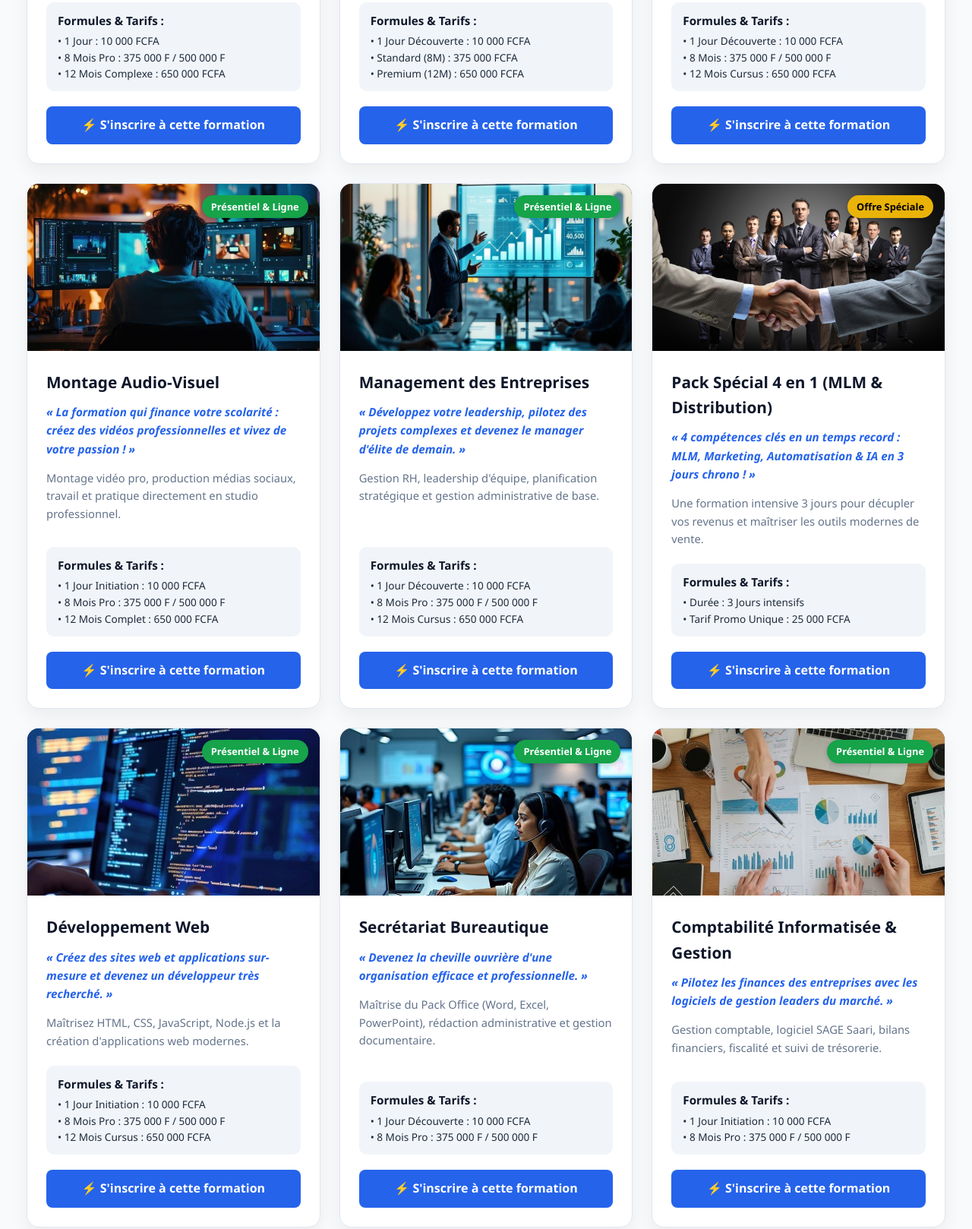
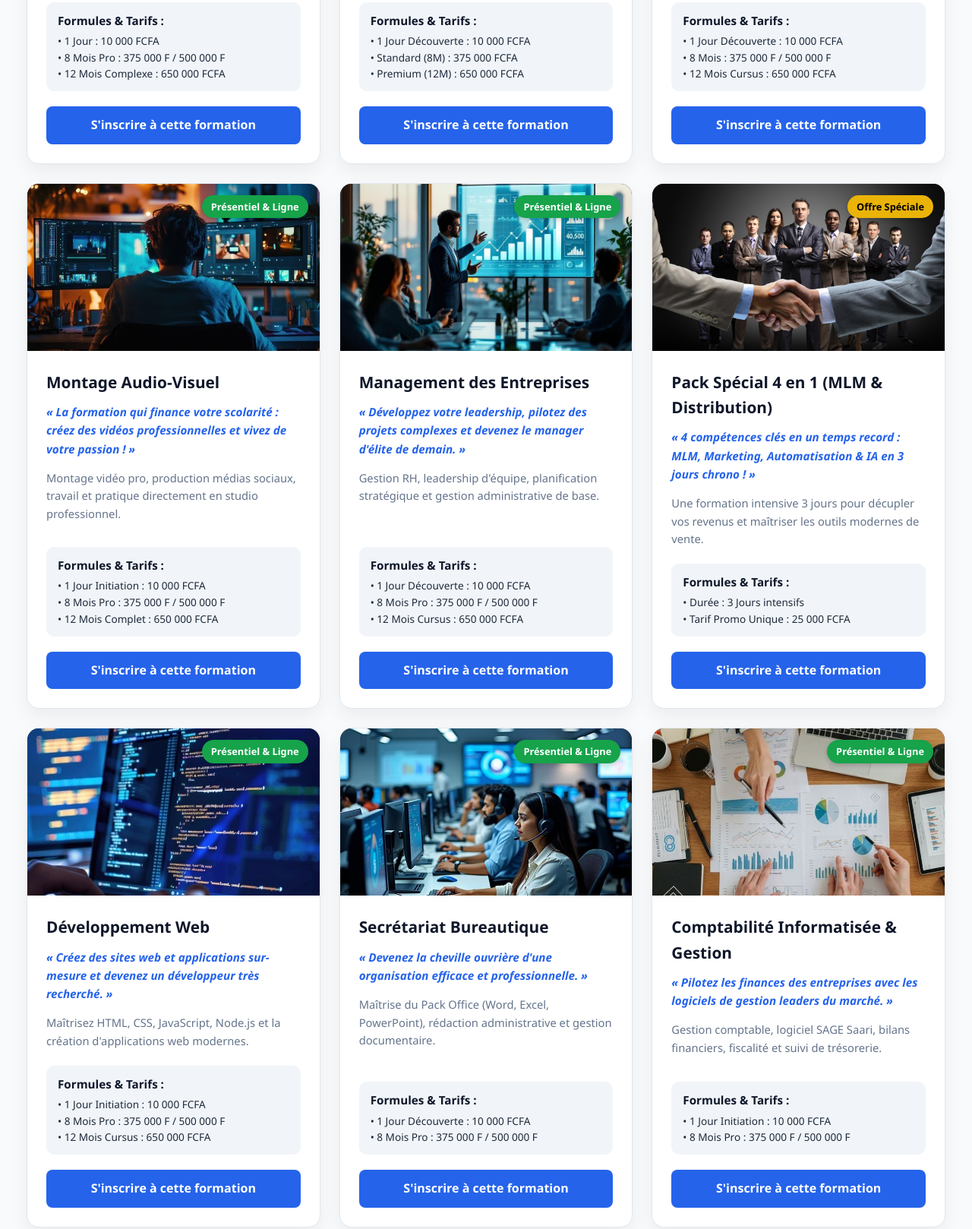
Before and after one commit to fabrelzebaz-design/TTES-icg-inscription-, a website: page index.html in a window 1280 px wide. Shown: the part 1114-2732 px from the top of the page at 76% size. Drawn offline with Linux system fonts and the light colour scheme.

Commit message:
modifications

```diff
--- a/index.html
+++ b/index.html
@@ -198,7 +198,7 @@
                         • 8 Mois Pro : 375 000 F / 500 000 F<br>
                         • 12 Mois Complexe : 650 000 FCFA
                     </div>
-                    <a href="inscription.html?formation=Administration de Bases de Données" class="btn-inscription">⚡ S'inscrire à cette formation</a>
+                    <a href="inscription.html?formation=Administration de Bases de Données" class="btn-inscription"> S'inscrire à cette formation</a>
                 </div>
             </div>
 
@@ -218,7 +218,7 @@
                         • Standard (8M) : 375 000 FCFA<br>
                         • Premium (12M) : 650 000 FCFA
                     </div>
-                    <a href="inscription.html?formation=Intelligence Artificielle" class="btn-inscription">⚡ S'inscrire à cette formation</a>
+                    <a href="inscription.html?formation=Intelligence Artificielle" class="btn-inscription"> S'inscrire à cette formation</a>
                 </div>
             </div>
 
@@ -238,7 +238,7 @@
                         • 8 Mois : 375 000 F / 500 000 F<br>
                         • 12 Mois Cursus : 650 000 FCFA
                     </div>
-                    <a href="inscription.html?formation=Community Management & E-commerce" class="btn-inscription">⚡ S'inscrire à cette formation</a>
+                    <a href="inscription.html?formation=Community Management & E-commerce" class="btn-inscription"> S'inscrire à cette formation</a>
                 </div>
             </div>
 
@@ -258,7 +258,7 @@
                         • 8 Mois Pro : 375 000 F / 500 000 F<br>
                         • 12 Mois Complet : 650 000 FCFA
                     </div>
-                    <a href="inscription.html?formation=Montage Audio-Visuel" class="btn-inscription">⚡ S'inscrire à cette formation</a>
+                    <a href="inscription.html?formation=Montage Audio-Visuel" class="btn-inscription"> S'inscrire à cette formation</a>
                 </div>
             </div>
 
@@ -278,7 +278,7 @@
                         • 8 Mois Pro : 375 000 F / 500 000 F<br>
                         • 12 Mois Cursus : 650 000 FCFA
                     </div>
-                    <a href="inscription.html?formation=Management des Entreprises" class="btn-inscription">⚡ S'inscrire à cette formation</a>
+                    <a href="inscription.html?formation=Management des Entreprises" class="btn-inscription"> S'inscrire à cette formation</a>
                 </div>
             </div>
 
@@ -297,7 +297,7 @@
                         • Durée : 3 Jours intensifs<br>
                         • Tarif Promo Unique : 25 000 FCFA
                     </div>
-                    <a href="inscription.html?formation=Pack Spécial 4 en 1" class="btn-inscription">⚡ S'inscrire à cette formation</a>
+                    <a href="inscription.html?formation=Pack Spécial 4 en 1" class="btn-inscription"> S'inscrire à cette formation</a>
                 </div>
             </div>
 
@@ -317,7 +317,7 @@
                         • 8 Mois Pro : 375 000 F / 500 000 F<br>
                         • 12 Mois Cursus : 650 000 FCFA
                     </div>
-                    <a href="inscription.html?formation=Développement Web" class="btn-inscription">⚡ S'inscrire à cette formation</a>
+                    <a href="inscription.html?formation=Développement Web" class="btn-inscription"> S'inscrire à cette formation</a>
                 </div>
             </div>
 
@@ -336,7 +336,7 @@
                         • 1 Jour Découverte : 10 000 FCFA<br>
                         • 8 Mois Pro : 375 000 F / 500 000 F
                     </div>
-                    <a href="inscription.html?formation=Secrétariat Bureautique" class="btn-inscription">⚡ S'inscrire à cette formation</a>
+                    <a href="inscription.html?formation=Secrétariat Bureautique" class="btn-inscription"> S'inscrire à cette formation</a>
                 </div>
             </div>
 
@@ -355,7 +355,7 @@
                         • 1 Jour Initiation : 10 000 FCFA<br>
                         • 8 Mois Pro : 375 000 F / 500 000 F
                     </div>
-                    <a href="inscription.html?formation=Comptabilité Informatisée et Gestion" class="btn-inscription">⚡ S'inscrire à cette formation</a>
+                    <a href="inscription.html?formation=Comptabilité Informatisée et Gestion" class="btn-inscription"> S'inscrire à cette formation</a>
                 </div>
             </div>
 
@@ -374,7 +374,7 @@
                         • 8 Mois Pro : 375 000 F / 500 000 F<br>
                         • 12 Mois Complexe : 650 000 FCFA
                     </div>
-                    <a href="inscription.html?formation=Auxiliaire de Vie" class="btn-inscription">⚡ S'inscrire à cette formation</a>
+                    <a href="inscription.html?formation=Auxiliaire de Vie" class="btn-inscription"> S'inscrire à cette formation</a>
                 </div>
             </div>
 
@@ -393,7 +393,7 @@
                         • 8 Mois Pro : 375 000 F / 500 000 F<br>
                         • 12 Mois Cursus : 650 000 FCFA
                     </div>
-                    <a href="inscription.html?formation=Esthétique Cosmétique" class="btn-inscription">⚡ S'inscrire à cette formation</a>
+                    <a href="inscription.html?formation=Esthétique Cosmétique" class="btn-inscription"> S'inscrire à cette formation</a>
                 </div>
             </div>
 
@@ -411,7 +411,7 @@
                         <strong>Formules & Tarifs :</strong>
                         • 8 Mois Pro : 375 000 F / 500 000 F
                     </div>
-                    <a href="inscription.html?formation=Coiffure Professionnelle" class="btn-inscription">⚡ S'inscrire à cette formation</a>
+                    <a href="inscription.html?formation=Coiffure Professionnelle" class="btn-inscription"> S'inscrire à cette formation</a>
                 </div>
             </div>
 
@@ -430,7 +430,7 @@
                         • 8 Mois Pro : 375 000 F / 500 000 F<br>
                         • 12 Mois Cursus : 650 000 FCFA
                     </div>
-                    <a href="inscription.html?formation=Stylisme Modélisme" class="btn-inscription">⚡ S'inscrire à me former</a>
+                    <a href="inscription.html?formation=Stylisme Modélisme" class="btn-inscription"> S'inscrire à me former</a>
                 </div>
             </div>
 
@@ -449,7 +449,7 @@
                         • 8 Mois Pro : 375 000 F / 500 000 F<br>
                         • 12 Mois Complexe : 650 000 FCFA
                     </div>
-                    <a href="inscription.html?formation=Automatisation et Robotique" class="btn-inscription">⚡ S'inscrire à cette formation</a>
+                    <a href="inscription.html?formation=Automatisation et Robotique" class="btn-inscription"> S'inscrire à cette formation</a>
                 </div>
             </div>
 
@@ -468,7 +468,7 @@
                         • 8 Mois Pro : 375 000 F / 500 000 F<br>
                         • 12 Mois Complexe : 650 000 FCFA
                     </div>
-                    <a href="inscription.html?formation=Télécommunication" class="btn-inscription">⚡ S'inscrire à cette formation</a>
+                    <a href="inscription.html?formation=Télécommunication" class="btn-inscription"> S'inscrire à cette formation</a>
                 </div>
             </div>
 
@@ -487,7 +487,7 @@
                         • 8 Mois Pro : 375 000 F / 500 000 F<br>
                         • 12 Mois Cursus : 650 000 FCFA
                     </div>
-                    <a href="inscription.html?formation=Commerce International" class="btn-inscription">⚡ S'inscrire à cette formation</a>
+                    <a href="inscription.html?formation=Commerce International" class="btn-inscription"> S'inscrire à cette formation</a>
                 </div>
             </div>
 
```
